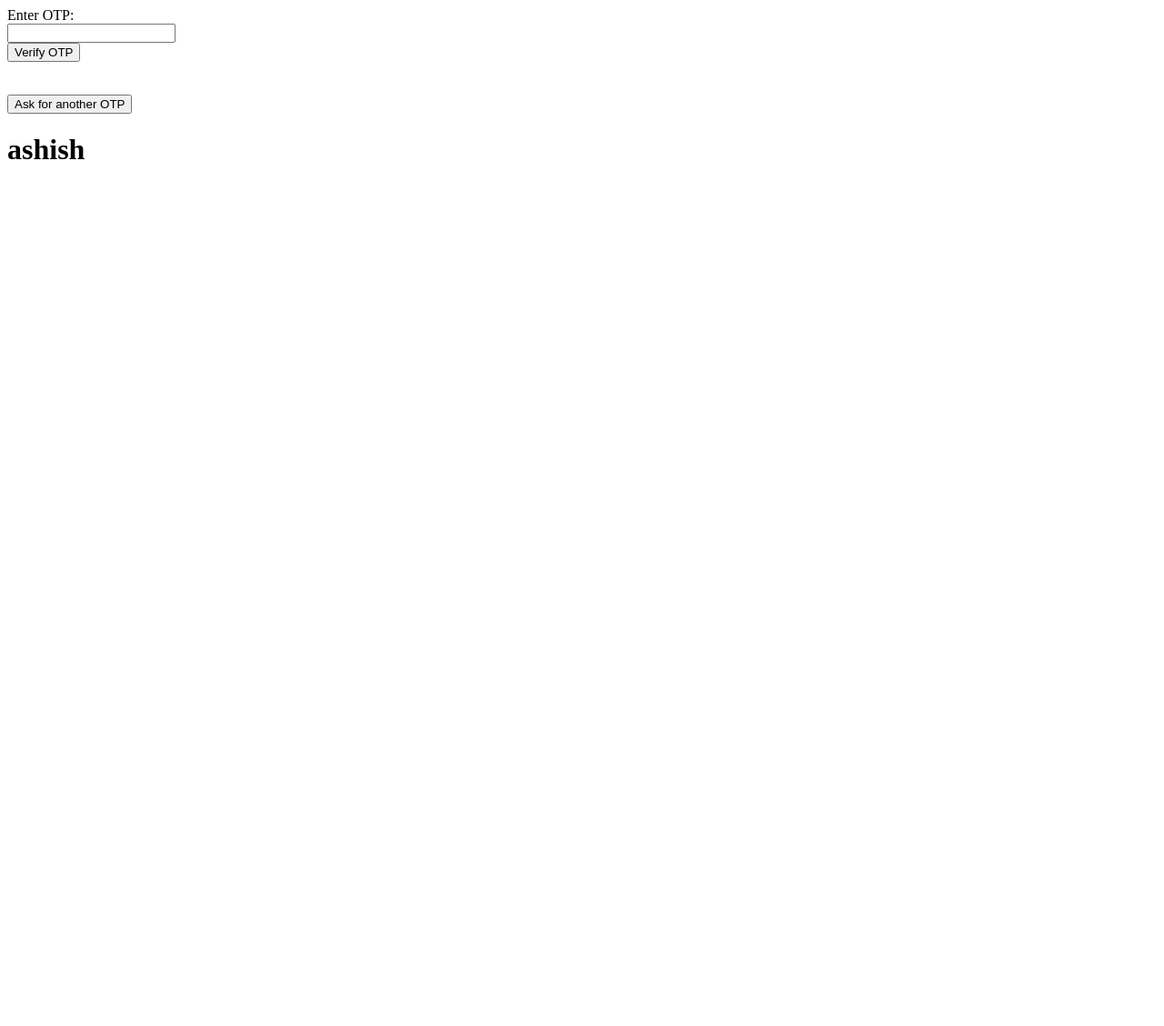
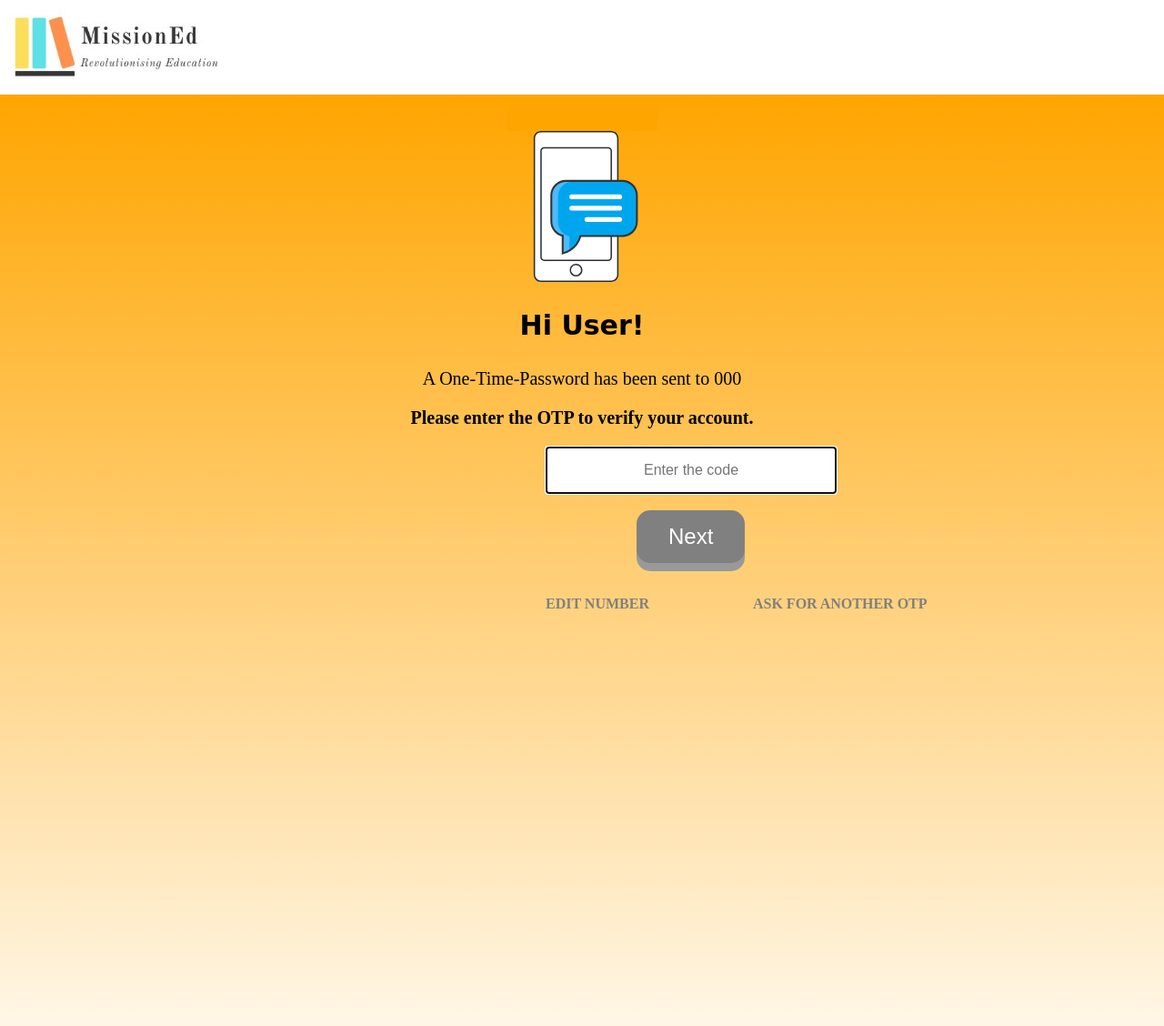
Before and after one commit to ash264/OTP_verification_django, a Django app: template missioned/templates/enter.html in a window 1280 px wide. Shown: the top 1128 px of the page at 91% size. Run offline with Django 3.2, Linux system fonts and the light colour scheme; the template is opened without the code that fills it: most values are stand-ins (such as "Sample title", 1, 10 or a date in 2020).

Commit message:
html added

```diff
--- a/missioned/missioned/settings.py
+++ b/missioned/missioned/settings.py
@@ -119,3 +119,8 @@ USE_TZ = True
 # https://docs.djangoproject.com/en/3.0/howto/static-files/
 
 STATIC_URL = '/static/'
+
+STATICFILES_DIRS = [
+    os.path.join(BASE_DIR, "static"),
+
+]
--- a/missioned/missioned/urls.py
+++ b/missioned/missioned/urls.py
@@ -21,6 +21,6 @@ urlpatterns = [
     path('admin/', admin.site.urls),
     path('',views.home,name='home'),
     path('otp/',views.send_otp,name='otp'),
-    path('enter/',views.enter,name='enter'),
+    path('enter/<mobile>/',views.enter,name='enter'),
     path('otp_ver/',views.otp_verification,name='otp_verification'),
 ]
--- /dev/null
+++ b/missioned/static/otp_check/css/style.css
@@ -0,0 +1,86 @@
+html, body{
+  height: 100%;
+  width:100%;
+  overflow: auto;
+  margin: 0;
+ }
+.bg{
+  height: 99%;
+  background-image: linear-gradient(to top, white,orange);
+}
+.message{
+ border-top: 40px solid orange;
+ display: block;
+  margin-left: auto;
+  margin-right: auto;
+  width: 13%;
+}
+.first{
+	text-align: center;
+	font-size: 30px;
+	color: black;
+	font-family: "Comic Sans MS", cursive, sans-serif
+}
+.second{
+	text-align: center;
+	font-size: 20px;
+	color: white;
+	font-family: MontserratMedium;
+}
+.third{
+	text-align: center;
+	font-size: 20px;
+	color: white;
+	font-family: MontserratMedium;
+}
+.fourth{
+	margin-left: 600px;
+	width: 312px;
+    height: 46px;
+    background-color: #ffffff;
+    font-size: 16px;
+    line-height: 1.25;
+    text-align: center;
+    color: #3f464c;
+
+}
+.button{
+	margin-left: 700px;
+   padding: 15px 35px;
+  font-size: 24px;
+  text-align: center;
+  cursor: pointer;
+  outline: none;
+  color: #fff;
+  background-color: grey;
+  border: none;
+  border-radius: 15px;
+  box-shadow: 0 9px #999;
+}
+.button:hover {background-color: orange}
+
+.button:active {
+  background-color: #3e8e41;
+  box-shadow: 0 5px #666;
+  transform: translateY(4px);
+}
+
+.Link1{
+	margin-left: 600px;
+	text-decoration: none;
+	font-family: MontserratMedium;
+}
+
+.Link2{
+	margin-left: 30px;
+	text-decoration: none;
+	font-family: MontserratMedium;
+}
+.Link1 :hover {
+	color: black;
+	text-decoration: underline;
+}
+.Link2 :hover {
+	color: black;
+	text-decoration: underline;
+}
--- a/missioned/templates/enter.html
+++ b/missioned/templates/enter.html
@@ -1,22 +1,25 @@
+{% load static %}
+
 <!DOCTYPE html>
-<html>
 <head>
-	<title>otp_check</title>
+  <title>OTP page</title>
+  <link rel="stylesheet" type="text/css" href="{% static 'otp_check/css/style.css' %}">
 </head>
 <body>
-<form method="POST" action="{% url 'otp_verification'%}">
-	{% csrf_token %}
-  <label for="otp">Enter OTP:</label><br>
-  <input type="text" id="otp" name="otp"><br>
-  <input type="submit" value="Verify OTP"/>
-</form>
+ <header> <img src="{% static 'otp_check/images/logo.jpeg' %}" alt="LOGO" width="250" height="100"></header>
+  <div class="bg">
+    <img class="message" src="{% static 'otp_check/images/message.svg' %}">
+    <p class="first" style="color: black"><b>Hi User!</b></p>
+    <p class="second" style="color: black">A One-Time-Password has been sent to {{mobile}}<b></p>
+    <p class="third" style="color: black">Please enter the OTP to verify your account.</p>
 
-<br><br>
-<form method="GET" action="{% url 'home' %}/">
-  <input type="submit" value="Ask for another OTP"/>
-</form>
+    <form method="POST" action="{% url 'otp_verification'%}">{% csrf_token %}
+	    <input class="fourth" required="required" placeholder="Enter the code" autofocus="autofocus" type="text" name="otp"><br><br>
+	    <button class="button" type="submit" value="Submit">Next</button><br><br><br>
+	</form>
 
-<h1>ashish</h1>
+    <a class="Link1" style="color: grey" href="{% url 'home' %}"><b>EDIT NUMBER</b></a>&nbsp;&nbsp;&nbsp;&nbsp;&nbsp;&nbsp;&nbsp;&nbsp;&nbsp;&nbsp;&nbsp;&nbsp;&nbsp;&nbsp;&nbsp;&nbsp;&nbsp;&nbsp;&nbsp;&nbsp;
 
+    <a class="Link2" style="color: grey" href="{% url 'home' %}"><b>ASK FOR ANOTHER OTP</b></a>
+  </div>
 </body>
-</html>
--- a/missioned/templates/home.html
+++ b/missioned/templates/home.html
@@ -11,6 +11,7 @@
   <input type="submit" />
 </form>
 
+
 <h1>ashish</h1>
 </body>
 </html>
```
Also changed, not shown: missioned/otp_check/views.py (+17 -9 lines), missioned/db.sqlite3, missioned/static/otp_check/images/logo.jpeg (added), missioned/static/otp_check/images/message.svg (added).
